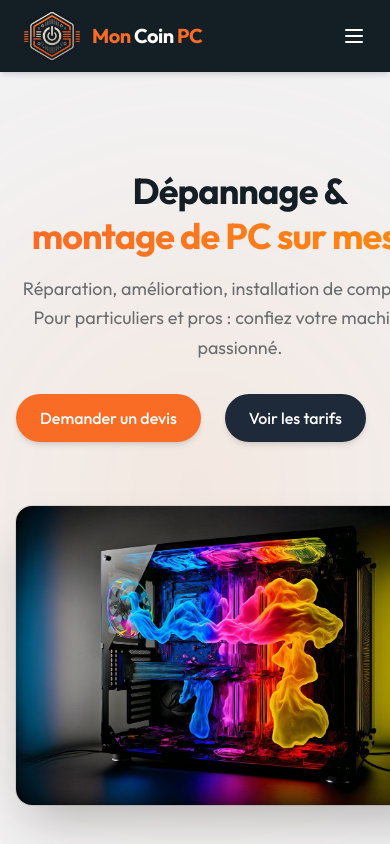
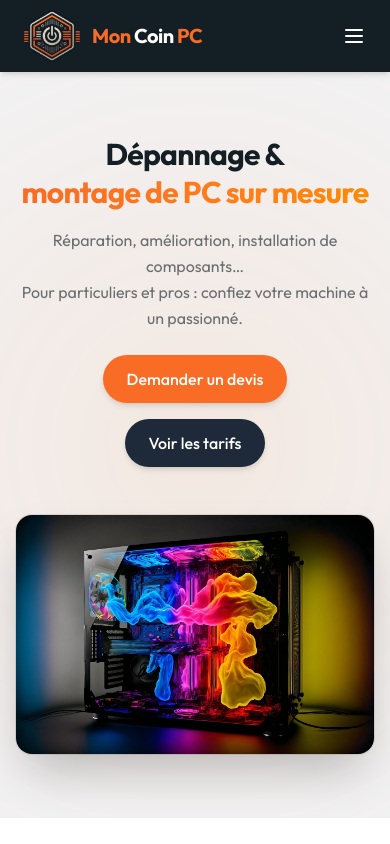
Before and after one commit to OrelienG/MonCoinPC, a React (Vite) app: page / in a window 390 px wide. Shown: the top 844 px of the page. Built offline with nearby package versions, Linux system fonts and the light colour scheme.

Commit message:
fix: improve mobile responsiveness of hero section

```diff
--- a/src/components/Hero.tsx
+++ b/src/components/Hero.tsx
@@ -4,24 +4,24 @@ import heroImage from '../assets/home.jpg';
 
 export const Hero = () => {
   return (
-    <section className="relative isolate overflow-hidden py-24">
+    <section className="relative isolate overflow-hidden py-16 md:py-24 px-4">
       <HeroBackground />
 
-      <div className="max-w-7xl mx-auto px-4 grid md:grid-cols-2 items-center gap-16">
+      <div className="max-w-7xl mx-auto grid md:grid-cols-2 gap-12 items-center">
         <div className="text-center md:text-left">
-          <h1 className="text-4xl md:text-5xl font-bold leading-tight tracking-tight text-dark">
+          <h1 className="text-3xl md:text-5xl font-bold leading-tight tracking-tight text-dark">
             Dépannage & <br />
             <span className="bg-gradient-to-r from-primary to-orange-400 bg-clip-text text-transparent">
               montage de PC sur mesure
             </span>
           </h1>
 
-          <p className="text-lg text-subtle mt-4 leading-relaxed max-w-xl">
+          <p className="text-base md:text-lg text-subtle mt-4 leading-relaxed max-w-md mx-auto md:mx-0">
             Réparation, amélioration, installation de composants… <br />
             Pour particuliers et pros : confiez votre machine à un passionné.
           </p>
 
-          <div className="mt-8 flex gap-6">
+          <div className="mt-6 flex flex-col md:flex-row gap-4 items-center md:items-start">
             <Link
               to="/contact"
               className="inline-block bg-primary text-white font-medium py-3 px-6 rounded-full shadow-md hover:bg-orange-600 transition duration-300"
@@ -40,11 +40,11 @@ export const Hero = () => {
           </div>
         </div>
 
-        <div className="relative w-md">
+        <div className="w-full max-w-md mx-auto">
           <img
             src={heroImage}
             alt="Montage PC personnalisé avec des composants de qualité"
-            className="w-full h-full object-cover mx-auto rounded-2xl shadow-2xl ring-1 ring-black/10 transition-transform duration-300 hover:scale-105 will-change-transform"
+            className="w-full h-auto object-cover rounded-2xl shadow-2xl ring-1 ring-black/10 transition-transform duration-300 hover:scale-105 will-change-transform"
           />
         </div>
       </div>
```
